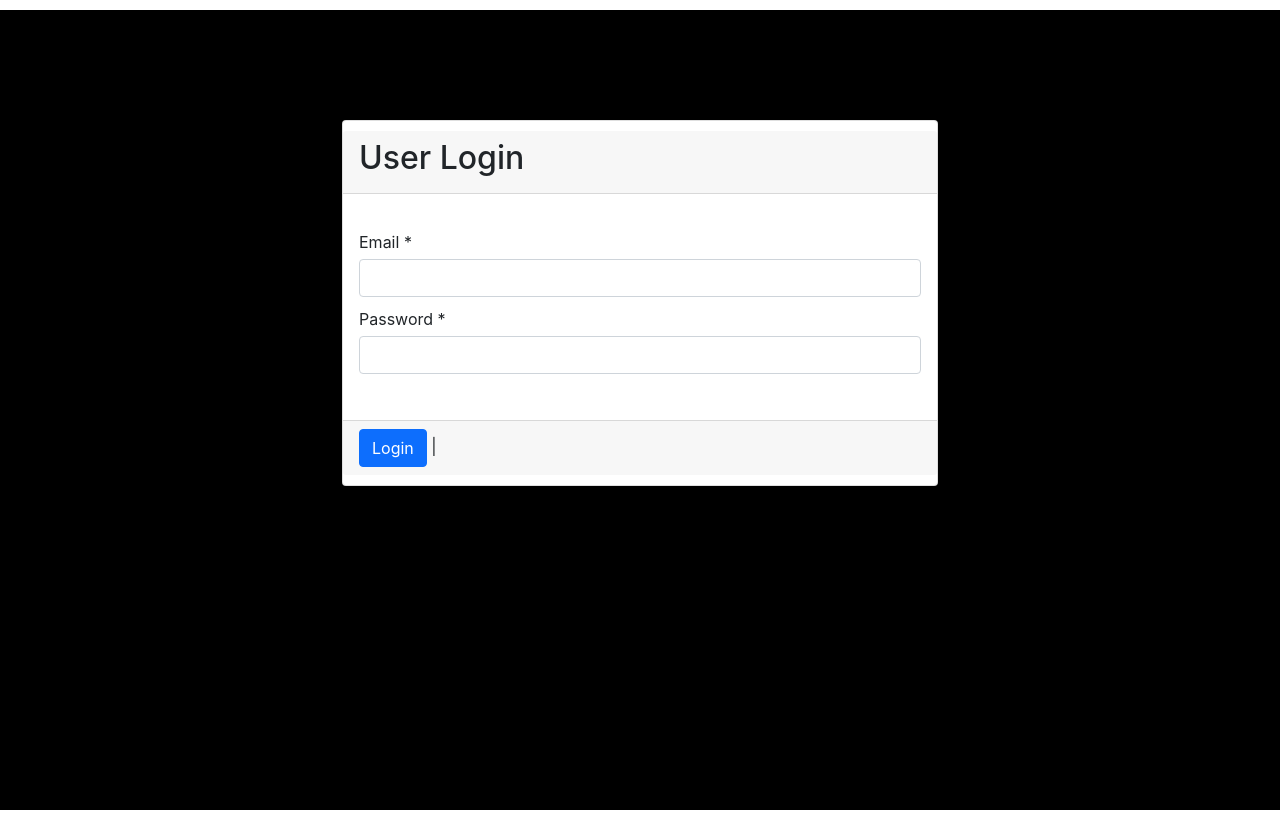
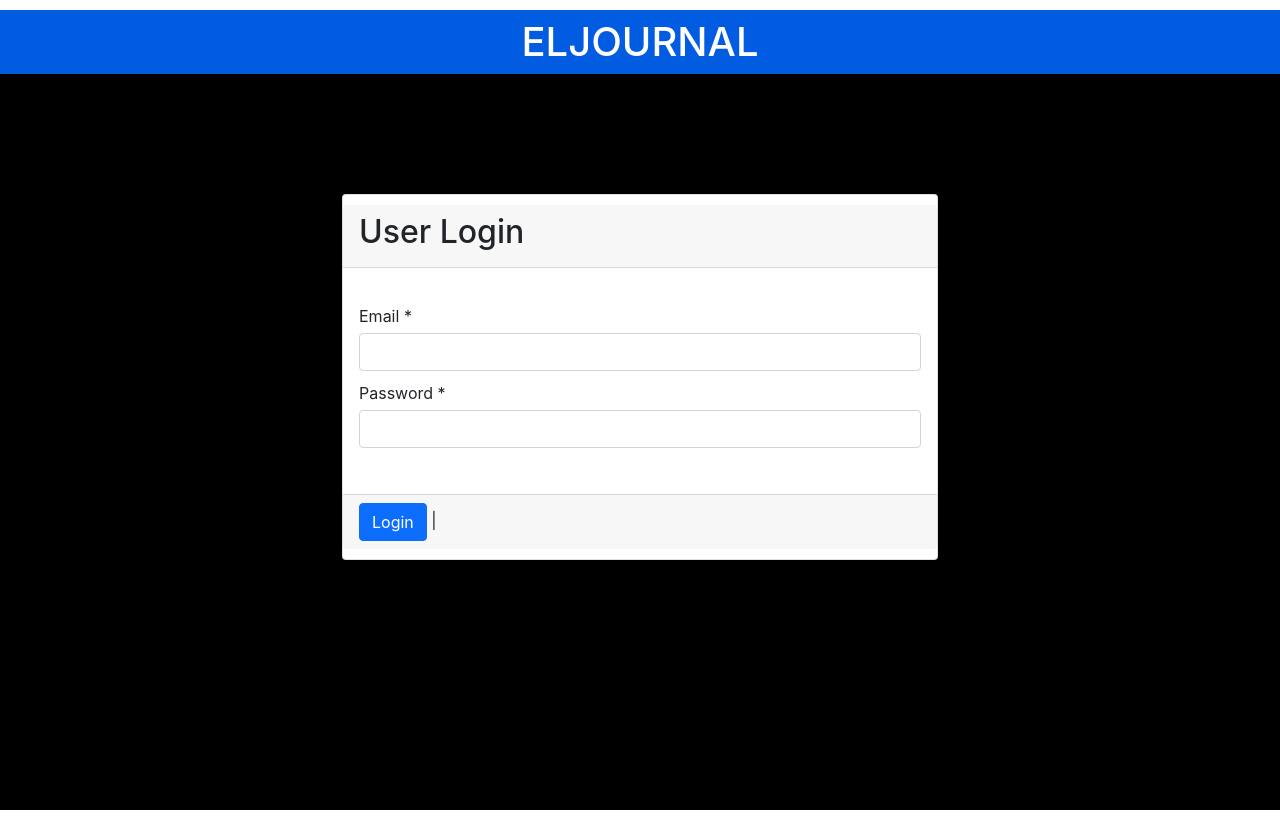
Before and after one commit to ogusam/Eljornal, a React (Create React App) app: page /#/ in a window 1280 px wide. Built offline with nearby package versions, Linux system fonts and the light colour scheme.

Commit message:
first commit

```diff
--- /dev/null
+++ b/src/component/TopNav.js
@@ -0,0 +1,13 @@
+import React from 'react'
+
+const TopNav = () => {
+  return (
+    <div style={{background: '#025CE2', height: '4rem', width: '100%'}}>
+        <h1 style={{textAlign: 'center', color: 'white', padding: '.5rem'}}>ELJOURNAL</h1>
+
+
+    </div>
+  )
+}
+
+export default TopNav
--- a/src/component/pages/LoginForm.js
+++ b/src/component/pages/LoginForm.js
@@ -2,6 +2,7 @@ import {  useEffect, useState } from "react";
 import { useNavigate } from "react-router-dom";
 //import {  useNavigate } from "react-router-dom";
 import { toast } from "react-toastify";
+import TopNav from "../TopNav";
 
 
 const LoginForm = () => {
@@ -48,6 +49,8 @@ sessionStorage.clear();
         return result;
     }
     return (
+      <div>
+        <TopNav/>
         <div className="row">
             <div className="offset-lg-3 col-lg-6" style={{ marginTop: '100px' }}>
                 <form onSubmit={ProceedLogin} className="container">
@@ -73,6 +76,7 @@ sessionStorage.clear();
                 </form>
             </div>
         </div>
+        </div>
     );
 }
 
```
